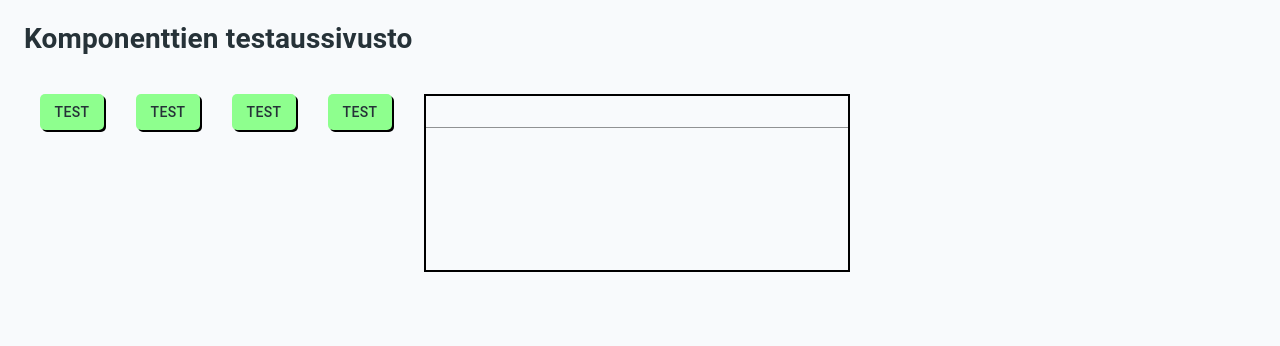
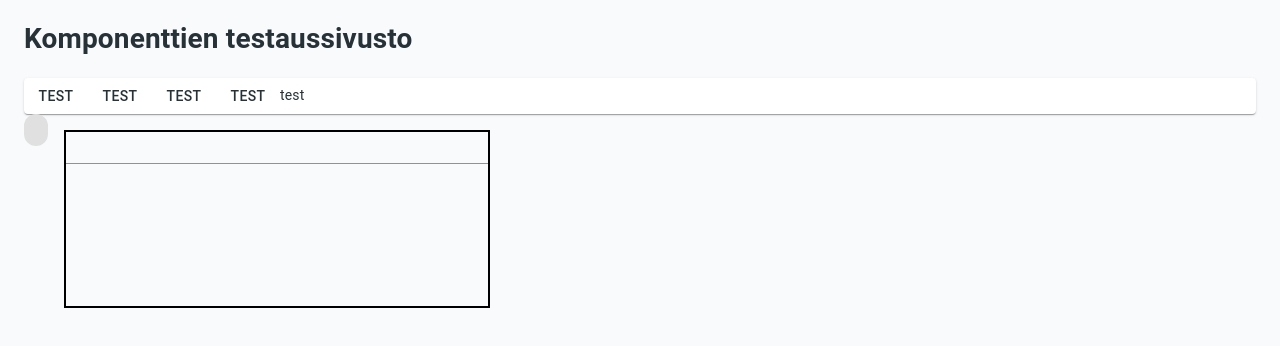
Before and after one commit to VirittamoHelsinki/Aava-frontend, a React (Create React App) app: page /test in a window 1280 px wide. Shown: the top 346 px of the page. Built offline with nearby package versions, Linux system fonts and the light colour scheme.

Commit message:
More components (Paper and Chip)

```diff
--- a/src/components/Button/Button.js
+++ b/src/components/Button/Button.js
@@ -2,7 +2,7 @@ import React from "react";
 import MUIbutton from '@material-ui/core/Button';
 import { makeStyles } from '@material-ui/core/styles';
 import { colors } from "@material-ui/core";
-import { AddCircleOutline, Settings, PersonAdd, PlayCircleOutline } from '@material-ui/icons';
+import { AddCircleOutline as AddButton, Settings, PersonAdd, PlayCircleOutline as PresentationAdd } from '@material-ui/icons';
 
 const useStyles = makeStyles((theme) => ({
     login: {
@@ -23,10 +23,10 @@ const useStyles = makeStyles((theme) => ({
 
     basic: {
         icons: {
-            add:AddCircleOutline,
+            add:AddButton,
             settings:Settings,
             addUser:PersonAdd,
-            addPresentation:PlayCircleOutline
+            addPresentation:PresentationAdd
         },
 
         color:"black",
@@ -45,14 +45,12 @@ const useStyles = makeStyles((theme) => ({
 
     submit: {
         '&:hover': {
-        background:"#233550",
-        color:"white"
+            // tänne hoveri
         },
         background:"#8EFF8E",
         boxShadow: "2px 2px 0px #000000",
         borderRadius: "5px",
-        margin:"1rem",
-
+        margin:"1rem"
     },
 
     row: {
@@ -66,7 +64,10 @@ export default
     function Button(props) {
         const classes = useStyles();
         return (
-            <MUIbutton className={classes.submit}>
+            <MUIbutton
+                className={props.className || "none"}
+
+            >
                 {props.children || 'nappula'}
             </MUIbutton>
         );
--- /dev/null
+++ b/src/components/Chip/Chip.js
@@ -0,0 +1,19 @@
+import React from "react";
+import MUIchip from '@material-ui/core/Chip';
+import { makeStyles } from '@material-ui/core/styles';
+
+const useStyles = makeStyles((theme) => ({
+
+}));
+
+export default
+    function Chip(props) {
+        const classes = useStyles();
+        return (
+            <MUIchip
+                // className={classes.submit}
+            >
+                {props.children || 'chippi'}
+            </MUIchip>
+        );
+}
--- /dev/null
+++ b/src/components/Chip/index.js
@@ -0,0 +1 @@
+export { default as Chip } from './Chip';
--- /dev/null
+++ b/src/components/Paper/Paper.js
@@ -0,0 +1,21 @@
+import React from "react";
+import MUIPaper from '@material-ui/core/Paper';
+
+import { makeStyles } from '@material-ui/core/styles';
+import { colors } from "@material-ui/core";
+
+const useStyles = makeStyles((theme) => ({
+
+}));
+
+export default
+    function Paper(props) {
+        const classes = useStyles();
+        return (
+            <MUIPaper
+                className={classes}
+            >
+                {props.children}
+            </MUIPaper>
+        );
+}
--- /dev/null
+++ b/src/components/Paper/index.js
@@ -0,0 +1 @@
+export { default as Paper } from './Paper';
--- a/src/pages/ComponentTest.js
+++ b/src/pages/ComponentTest.js
@@ -2,16 +2,21 @@ import React from 'react';
 import { Button } from '../components/Button';
 import Container from '@material-ui/core/Container';
 import { TextField } from '../components/TextField';
+import { Chip } from '../components/Chip';
+import { Paper } from '../components/Paper';
 
 export default
     function ComponentTest(props) {
         return (
             <Container>
                 <h1>Komponenttien testaussivusto</h1>
+                <Paper>
                 <Button>test</Button>
                 <Button>test</Button>
                 <Button>test</Button>
                 <Button>test</Button>
+                test</Paper>
+                <Chip>test</Chip>
                 <TextField></TextField>
             </Container>
         )
```
